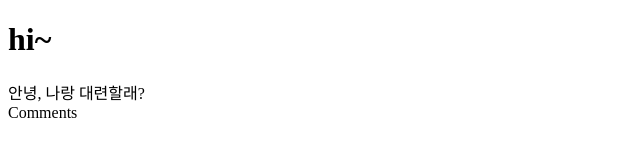
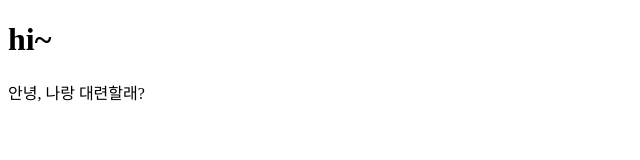
Before and after one commit to CodingScript990/boxiting, a plain HTML site: page index.html in a window 1280 px wide. Shown: the full height of the page, 0-640 px from the left. Drawn offline with Linux system fonts and the light colour scheme.

Commit message:
Revert "댓글 기능 추가"
This reverts commit 80a3750803c46819f8041fc10665a11a9d63aaf2.

```diff
--- a/index.html
+++ b/index.html
@@ -8,6 +8,5 @@
 <body>
     <h1>hi~</h1>
     <div>안녕, 나랑 대련할래?</div>
-    <div>Comments</div>
 </body>
 </html>
```
